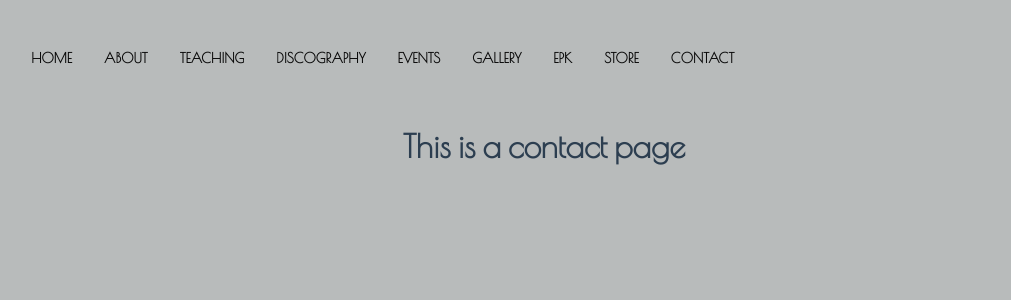
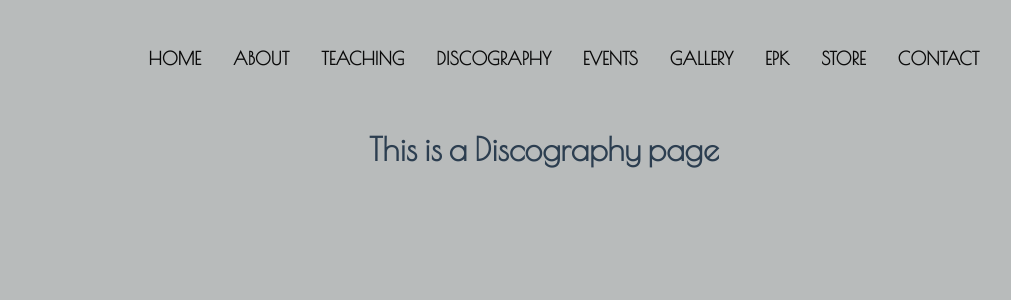
Before and after one commit to kobac44/THE-TUBBS, a Vue app: page /discography in a window 1280 px wide. Shown: the top 300 px of the page, without its empty margins (96-1107 px from the left). Built offline with nearby package versions, Linux system fonts and the light colour scheme.

Commit message:
reinstalled font awesome, updated lint and package json

```diff
--- a/package.json
+++ b/package.json
@@ -8,8 +8,8 @@
     "lint": "vue-cli-service lint"
   },
   "dependencies": {
+    "@fortawesome/fontawesome-free": "^6.1.1",
     "@fortawesome/fontawesome-svg-core": "^6.1.1",
-    "@fortawesome/free-brands-svg-icons": "^6.1.1",
     "@fortawesome/free-solid-svg-icons": "^6.1.1",
     "@fortawesome/vue-fontawesome": "^3.0.0-5",
     "core-js": "^3.22.8",
@@ -23,9 +23,12 @@
     "@vue/cli-plugin-router": "^5.0.4",
     "@vue/cli-service": "^5.0.4",
     "@vue/compiler-sfc": "^3.2.36",
+    "@vue/eslint-config-prettier": "^6.0.0",
     "babel-eslint": "^10.1.0",
     "eslint": "^8.17.0",
+    "eslint-plugin-prettier": "^3.3.1",
     "eslint-plugin-vue": "^9.1.0",
+    "prettier": "^2.2.1",
     "vue-eslint-parser": "^9.0.2"
   }
 }
--- a/public/index.html
+++ b/public/index.html
@@ -6,6 +6,8 @@
     <meta name="viewport" content="width=device-width,initial-scale=1.0">
     <link rel="icon" href="<%= BASE_URL %>favicon.ico">
     <title><%= htmlWebpackPlugin.options.title %></title>
+    <!-- <script src="https://cdn.jsdelivr.net/npm/vue/dist/vue.js"></script> -->
+
   </head>
   <body>
     <noscript>
--- a/src/App.vue
+++ b/src/App.vue
@@ -1,17 +1,7 @@
 <template>
   <div id="app">
+    <!-- <i class="fa-solid fa-bars"></i> -->
     <Navigation/>
-    <!-- <div id="nav">
-      <router-link to="/">Home</router-link> |
-      <router-link to="/about">About</router-link> |
-      <router-link to="/teaching">Teaching</router-link> |
-      <router-link to="/discography">Discography</router-link> |
-      <router-link to="/events">Events</router-link> |
-      <router-link to="/gallery">Gallery</router-link> |
-      <router-link to="/epk">EPK</router-link> |
-      <router-link to="/store">Store</router-link> |
-      <router-link to="/contact">Contact</router-link>
-    </div> -->
     <router-view />
   </div>
 </template>
@@ -20,8 +10,9 @@
 import Navigation from "./components/Navigation"
 export default {
   components:{
+    name: 'App',
     Navigation
-  }
+  },
 }
 </script>
 
--- a/src/components/Navigation.vue
+++ b/src/components/Navigation.vue
@@ -16,7 +16,7 @@
                 <li><router-link class="link" :to="{ name: 'Contact' }">Contact</router-link ></li>
             </ul>
             <div class="icon">
-                <i @click="toggleMobileNav" v-show="mobile" class="far fa-bars" :class="{'icon-active' : mobileNav}"></i>
+                <i @click="toggleMobileNav" v-show="mobile" class="fa-solid- fa-Bars" :class="{'icon-active' : mobileNav}"></i>
             </div>
             <transition name="mobile-nav">
                 <ul v-show="mobileNav" class="dropdown-nav">
@@ -98,7 +98,6 @@ nav {
 }
 
 
-
 ul,
 .link{
     font-weight: bold;
@@ -114,7 +113,7 @@ li {
 }
 
 .link {
-    font-size: 14px;
+    font-size: 18px;
     transition: .5 ease all;
     padding-bottom: 4px;
     border-bottom: 1px solid transparent;
@@ -129,7 +128,7 @@ li {
     display: flex;
     align-items: center;
     flex: 1;
-    justify-content: flex-start;
+    justify-content: center;
 }
 
 .icon {
--- a/src/main.js
+++ b/src/main.js
@@ -1,11 +1,21 @@
 import { createApp } from 'vue'
 import App from './App.vue'
 import router from './router'
-import { library } from '@fortawesome/fontawesome-svg-core';
-import { FontAwesomeIcon } from '@fortawesome/vue-fontawesome';
-import { fas } from '@fortawesome/free-solid-svg-icons';
-import { fab } from '@fortawesome/free-brands-svg-icons';
+import '@fortawesome/fontawesome-free/css/all.css'
+import { library } from '@fortawesome/fontawesome-svg-core'
+import { fas } from '@fortawesome/free-solid-svg-icons'
+import { FontAwesomeIcon } from '@fortawesome/vue-fontawesome'
 
-library.add(fas, fab);
+// library.add(fas)
 
-createApp(App).use(router).component("fa", FontAwesomeIcon).mount('#app')
+// Vue.component('font-awesome-icon', FontAwesomeIcon);
+
+// Vue.config.productionTip = false,
+
+// new Vue({
+//     el: '#app',
+//     components: { App },
+//     template: '<App/>'
+//   });
+
+createApp(App).use(router).component('font-awesome-icon', FontAwesomeIcon).mount('#app')
--- a/src/views/Discography.vue
+++ b/src/views/Discography.vue
@@ -1,5 +1,5 @@
 <template>
   <div class="Discography">
-    <h1>This is a contact page</h1>
+    <h1>This is a Discography page</h1>
   </div>
 </template>
--- a/src/views/Store.vue
+++ b/src/views/Store.vue
@@ -16,7 +16,7 @@ export default {
 </script>
 
 <style>
-.name {
+/* .name {
   display:flex
 }
 
@@ -27,7 +27,7 @@ img {
 
 .name1 {
   display: flex;
-}
+} */
 
 
 </style>
```
Also changed, not shown: src/views/Home.vue (+0 -2 lines), .eslintrc.js, 1 other file (tests, documents, lock files or other folders).
